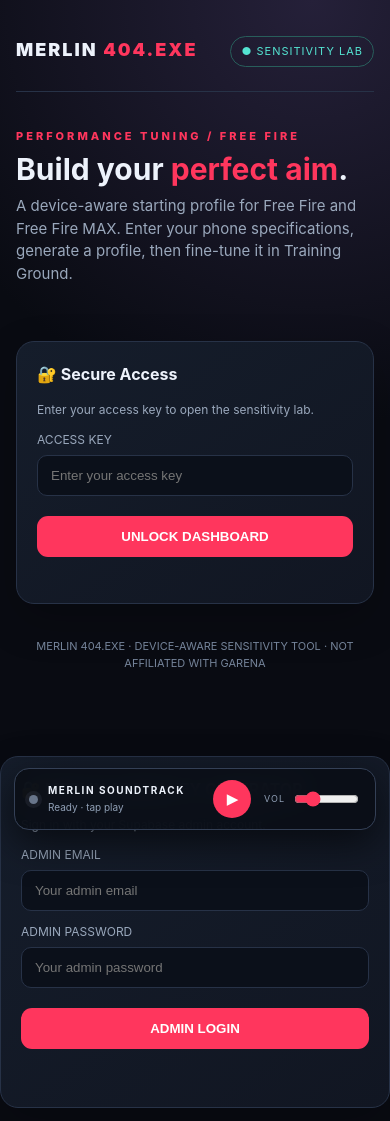
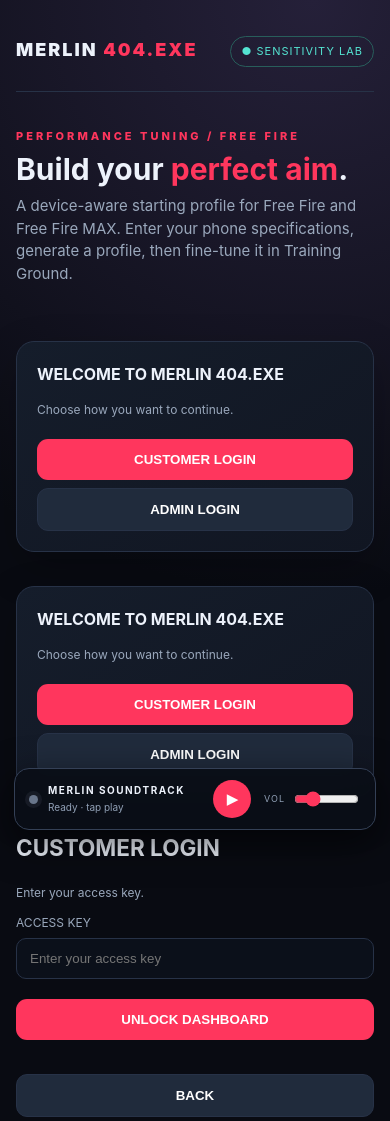
Before and after one commit to simonjoshua7006-eng/merlin-404-sensi-pro, a plain HTML site: page Index.html in a window 390 px wide. Shown: the top 1121 px of the page. Drawn offline with nearby package versions, Linux system fonts and the light colour scheme.

Commit message:
index.html

```diff
--- a/index.html
+++ b/Index.html
@@ -29,7 +29,41 @@ body{padding-bottom:78px}
 <body><div class="wrap">
 <header class="top"><div class="brand">MERLIN <span>404.EXE</span></div><div class="status">● SENSITIVITY LAB</div></header>
 <section class="hero"><div class="eyebrow">PERFORMANCE TUNING / FREE FIRE</div><h1>Build your <span style="color:var(--red)">perfect aim</span>.</h1><p>A device-aware starting profile for Free Fire and Free Fire MAX. Enter your phone specifications, generate a profile, then fine-tune it in Training Ground.</p></section>
-<section id="login" class="card lock"><h2>🔐 Secure Access</h2><p class="hint">Enter your access key to open the sensitivity lab.</p><div class="field"><label>ACCESS KEY</label><input id="key" type="password" placeholder="Enter your access key" autocomplete="off"></div><button id="unlock">UNLOCK DASHBOARD</button><div id="loginError" class="error"></div></section>
+<section id="welcome" class="card lock">
+  <h2>WELCOME TO MERLIN 404.EXE</h2>
+  <p class="hint">Choose how you want to continue.</p>
+  <button id="customerChoice">CUSTOMER LOGIN</button>
+  <button id="adminChoice" class="secondary">ADMIN LOGIN</button>
+</section>
+
+<section id="welcome" class="card lock">
+  <h2>WELCOME TO MERLIN 404.EXE</h2>
+  <p class="hint">Choose how you want to continue.</p>
+  <button id="customerChoice">CUSTOMER LOGIN</button>
+  <button id="adminChoice" class="secondary">ADMIN LOGIN</button>
+</section>
+
+<section id="login" class="card lock hidden">
+  <h2>CUSTOMER LOGIN</h2>
+  <p class="hint">Enter your access key.</p>
+  <div class="field">
+    <label>ACCESS KEY</label>
+    <input id="key" type="password" placeholder="Enter your access key">
+  </div>
+  <button id="unlock">UNLOCK DASHBOARD</button>
+  <div id="loginError" class="error"></div>
+  <button id="customerBack" class="secondary">BACK</button>
+</section>
+  <h2>CUSTOMER LOGIN</h2>
+  <p class="hint">Enter your access key.</p>
+  <div class="field">
+    <label>ACCESS KEY</label>
+    <input id="key" type="password" placeholder="Enter your access key">
+  </div>
+  <button id="unlock">UNLOCK DASHBOARD</button>
+  <div id="loginError" class="error"></div>
+  <button id="customerBack" class="secondary">BACK</button>
+</section>
 <main id="app" class="hidden">
 <div class="grid">
 <section class="card"><h2>01 / Device profile</h2>
@@ -55,7 +89,19 @@ body{padding-bottom:78px}
 </div>
 <script>
 const $=id=>document.getElementById(id);
+function showPage(page) {
+  ['welcome','login','adminPage','app'].forEach(id => {
+    $(id).classList.toggle('hidden', id !== page);
+  });
+}
 
+$('customerChoice').onclick = () => showPage('login');
+$('adminChoice').onclick = () => showPage('adminPage');
+
+$('customerBack').onclick = () => {
+  $('loginError').textContent = '';
+  showPage('welcome');
+};
 const bgAudio=$('backgroundAudio'), musicToggle=$('musicToggle'), musicDock=$('musicDock');
 const musicState=$('musicState'), musicVolume=$('musicVolume');
 bgAudio.volume=0.22;
```
